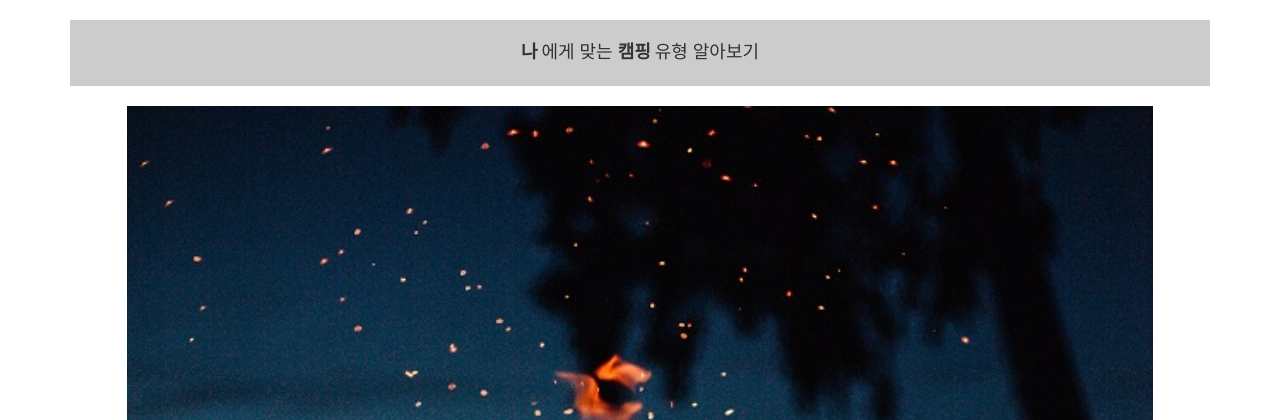
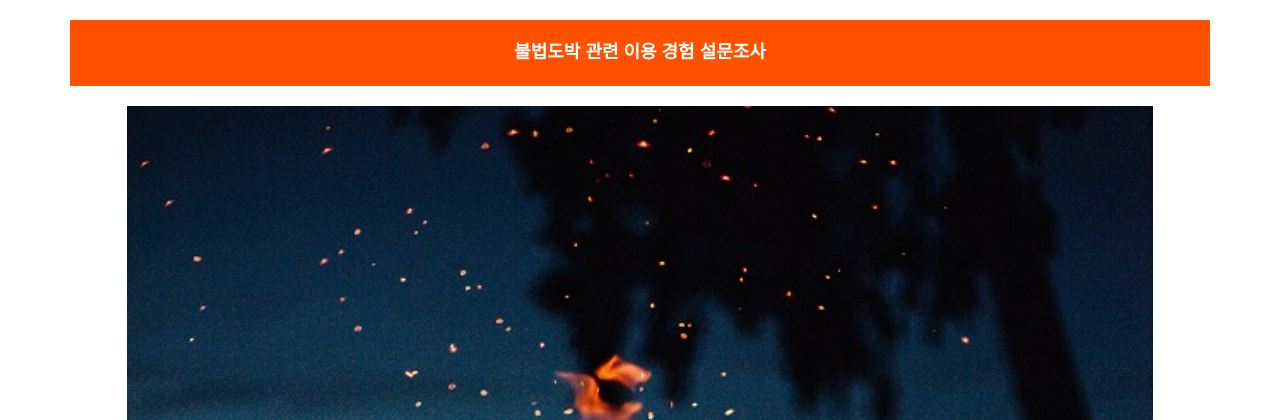
Before and after one commit to grape0919/sumsurvey, a Flask app: page /survey/splash/1 in a window 1280 px wide. Shown: the top 420 px of the page. Run offline with Flask 2, Linux system fonts and the light colour scheme; some libraries are stand-ins or nearby versions.

Commit message:
스타일 수정

```diff
--- a/static/style.css
+++ b/static/style.css
@@ -10,7 +10,7 @@ label           { width:100%; float:left;}
 .page           { margin: 2em auto; width: 35em; border: 5px solid #ccc;
                   padding: 0.8em; background: white; top:50%; left:50%;}
 .entries        { width: 90%; margin-top: 1%; }
-.choice         { width: 90%; margin-top: 1%; background: #ccc; text-align: left;
+.choice         { width: 90%; margin-top: 1%; text-align: left;
                   margin-left: 1%px; padding-top: 5px; padding-bottom: 5px;}
 .add-entry      { font-size: 0.9em; border-bottom: 1px solid #ccc; }
 .add-entry dl   { font-weight: bold; }
@@ -23,15 +23,15 @@ label           { width:100%; float:left;}
 
 .centerWindow   { position:absolute; top:50%; left:50%; margin-top:-50px; margin-left:-50px; }
 
-.button         { border-radius: 5px; background: rgb(65, 147, 255); color: white; width: 40%; height: 40px; margin-top: 2%;}
-.gonextbutton       { border-radius: 5px; background: rgb(65, 147, 255); color: white; width: 40%; height: 30px; margin-top: 2%; margin-left: 10%;}
+.button         { border-radius: 5px; background: #ff5100; color: white; width: 40%; height: 40px; margin-top: 2%;}
+.gonextbutton       { border-radius: 5px; background:#ff5100; color: white; width: 40%; height: 30px; margin-top: 2%; margin-left: 10%;}
 .gopreviousbutton       { border-radius: 5px; background: #ccc; color: white; width: 40%; height: 30px; margin-top: 2%;margin-left:5%}
 
 .ad             { width: 50%; height: 50px; margin-top: 30px; background-color: white; border: 0; outline: 0;}
 
-.head-background{ width: 100%; background: #ccc; text-align: center; padding-top:20px;padding-bottom:20px;
+.head-background{ width: 100%; background: #ff5100; text-align: center; padding-top:20px;padding-bottom:20px;
                  margin-top: 20px; margin-bottom: 20px;}
 .head-h         {font-size: large; }
-.head-hb        {font-weight: bold; font-size: large;}
+.head-hb        {font-weight: bold; font-size: large; color: white; }
 
 .radio {background-color: white;}
--- a/templates/splash_surv.html
+++ b/templates/splash_surv.html
@@ -10,10 +10,7 @@
     {{super()}}
     <div class="container">
       <div class="head-background center-block">
-        <span class=head-hb>나</span>
-        <span class=head-h>에게 맞는 </span>
-        <span class=head-hb>캠핑</span>
-        <span class=head-h>유형 알아보기</span>
+        <span class=head-hb>불법도박 관련 이용 경험 설문조사</span>
       </div>
       <img class="fit-picture center-block" src="{{ url_for('static', filename="resources/img/결과.jpg") }}">
       <!-- <form action="/survey/result/{{result}}">
```
Also changed, not shown: templates/analz_surv.html (+4 -7 lines), rdbms/sumsurvey.db.
